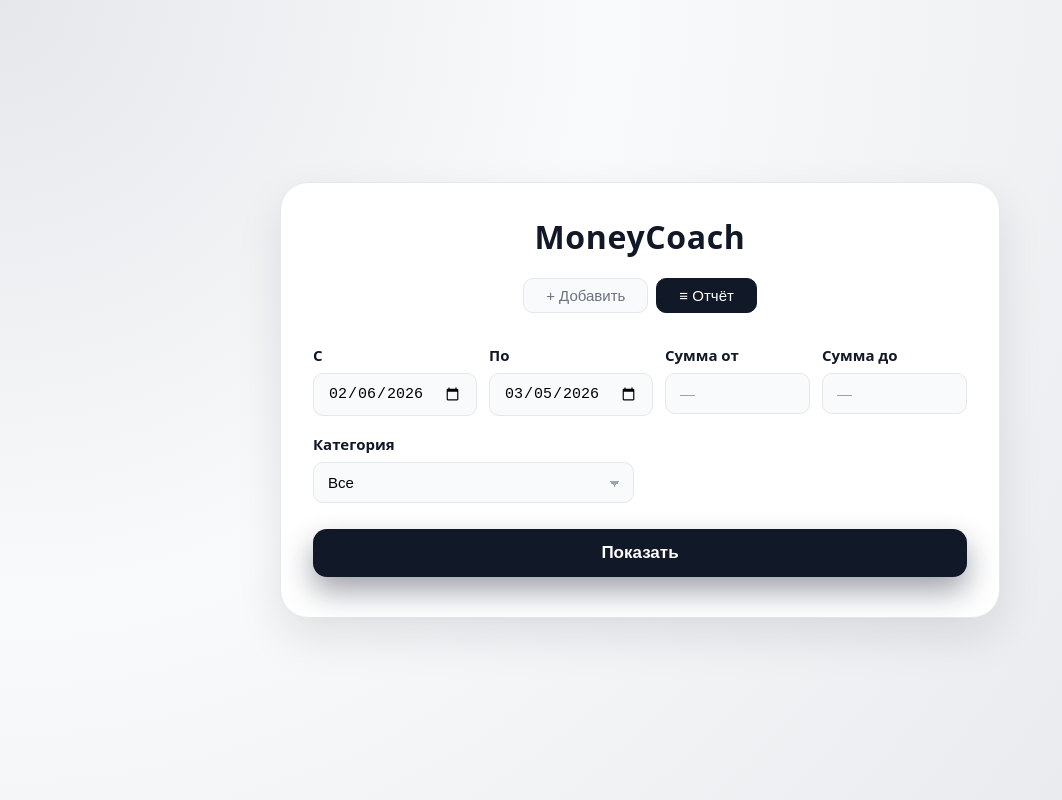
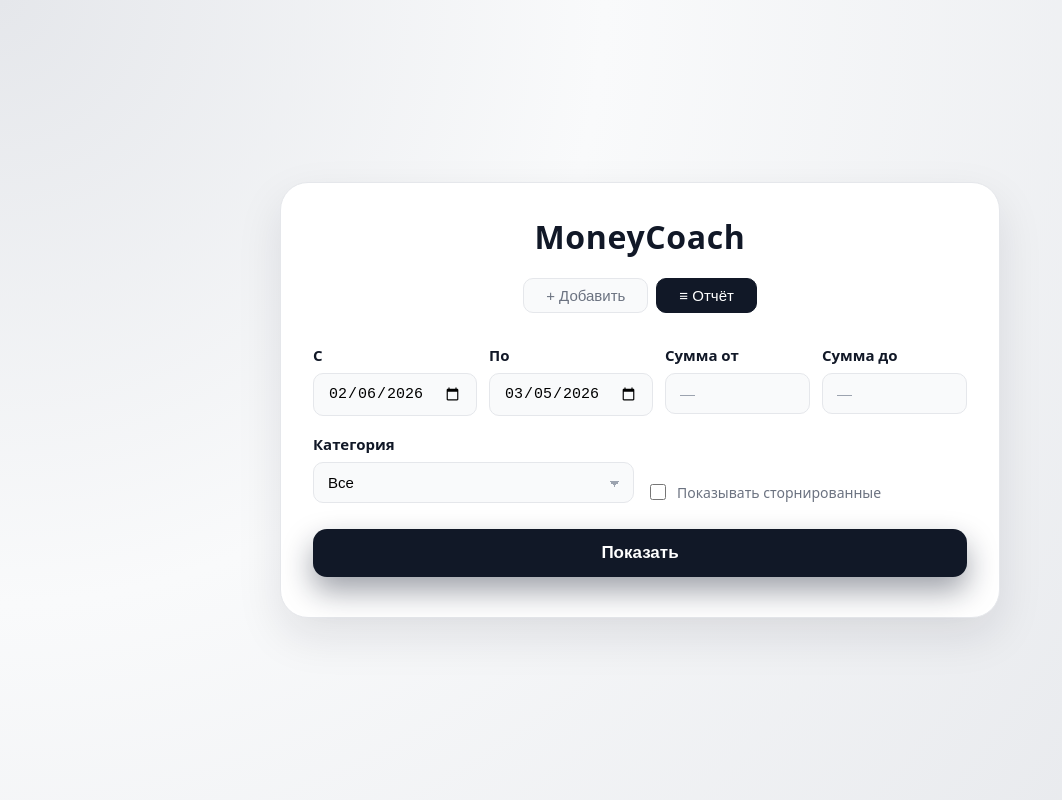
Before and after one commit to ilyaskalkin/vibe-web, a React (Vite) app: page / in a window 1280 px wide. Both pictures are taken after a click on the button "≡ Отчёт". Shown: the whole page, without its empty margins (0-1062 px from the left). Built offline with nearby package versions, Linux system fonts and the light colour scheme.

Commit message:
добавил сторнирование записей и фильтр показа сторнированных
Co-Authored-By: Claude Sonnet 4.6 <noreply@anthropic.com>

```diff
--- a/src/App.tsx
+++ b/src/App.tsx
@@ -229,6 +229,7 @@ const Report: React.FC = () => {
   const [error, setError] = useState<string | null>(null);
   const [amountFrom, setAmountFrom] = useState<string>("");
   const [amountTo, setAmountTo] = useState<string>("");
+  const [includeStorned, setIncludeStorned] = useState(false);
   const [sortField, setSortField] = useState<"date" | "amount">("date");
   const [sortDir, setSortDir] = useState<"asc" | "desc">("asc");
 
@@ -245,7 +246,7 @@ const Report: React.FC = () => {
     setError(null);
     setLoading(true);
     try {
-      const body: Record<string, unknown> = { fromDate: from, toDate: to };
+      const body: Record<string, unknown> = { fromDate: from, toDate: to, includeStorned };
       if (kind !== null) body.kind = kind;
       const res = await fetch("/api/operations/find", {
         method: "POST",
@@ -259,6 +260,16 @@ const Report: React.FC = () => {
       setError(e instanceof Error ? e.message : "Ошибка загрузки");
     } finally {
       setLoading(false);
+    }
+  };
+
+  const handleStorno = async (id: number) => {
+    try {
+      const res = await fetch(`/api/operations/${id}/storno`, { method: "PATCH" });
+      if (!res.ok) throw new Error(`Ошибка ${res.status}`);
+      setRows((prev) => prev ? prev.map((r) => r.id === id ? { ...r, storned: true } : r) : prev);
+    } catch (e) {
+      setError(e instanceof Error ? e.message : "Ошибка сторнирования");
     }
   };
 
@@ -344,6 +355,16 @@ const Report: React.FC = () => {
             ))}
           </select>
         </div>
+        <div className="field field--checkbox">
+          <label className="checkbox-label">
+            <input
+              type="checkbox"
+              checked={includeStorned}
+              onChange={(e) => setIncludeStorned(e.target.checked)}
+            />
+            Показывать сторнированные
+          </label>
+        </div>
       </div>
 
       <button
@@ -383,7 +404,7 @@ const Report: React.FC = () => {
               </thead>
               <tbody>
                 {sortedRows.map((row) => (
-                  <tr key={row.id}>
+                  <tr key={row.id} className={row.storned ? "row--storned" : ""}>
                     <td className="cell-date">
                       {row.date ? formatDate(row.date) : "—"}
                     </td>
@@ -392,7 +413,16 @@ const Report: React.FC = () => {
                     </td>
                     <td>{row.account ? ACCOUNT_LABELS[row.account] : "—"}</td>
                     <td className="cell-description">{row.description || "—"}</td>
-                    <td>
+                    <td className="cell-actions">
+                      {!row.storned && (
+                        <button
+                          className="row-action row-action--storno"
+                          title="Сторнировать"
+                          onClick={() => row.id !== undefined && handleStorno(row.id)}
+                        >
+                          ✕
+                        </button>
+                      )}
                       <button className="row-action" title="Редактировать">
                         →
                       </button>
--- a/src/styles.css
+++ b/src/styles.css
@@ -279,6 +279,38 @@ body {
   white-space: nowrap;
 }
 
+.cell-actions {
+  display: flex;
+  gap: 4px;
+  align-items: center;
+}
+
+
+.row--storned td {
+  opacity: 0.4;
+  text-decoration: line-through;
+}
+
+.field--checkbox {
+  justify-content: flex-end;
+}
+
+.checkbox-label {
+  display: flex;
+  align-items: center;
+  gap: 8px;
+  font-size: 14px;
+  color: #6b7280;
+  cursor: pointer;
+  padding-top: 30px;
+}
+
+.checkbox-label input[type="checkbox"] {
+  width: 16px;
+  height: 16px;
+  cursor: pointer;
+}
+
 .row-action {
   background: none;
   border: none;
@@ -294,6 +326,11 @@ body {
 .row-action:hover {
   color: #111827;
   background-color: #f3f4f6;
+}
+
+.row-action--storno:hover {
+  color: #dc2626;
+  background-color: #fef2f2;
 }
 
 .report-total {
```
